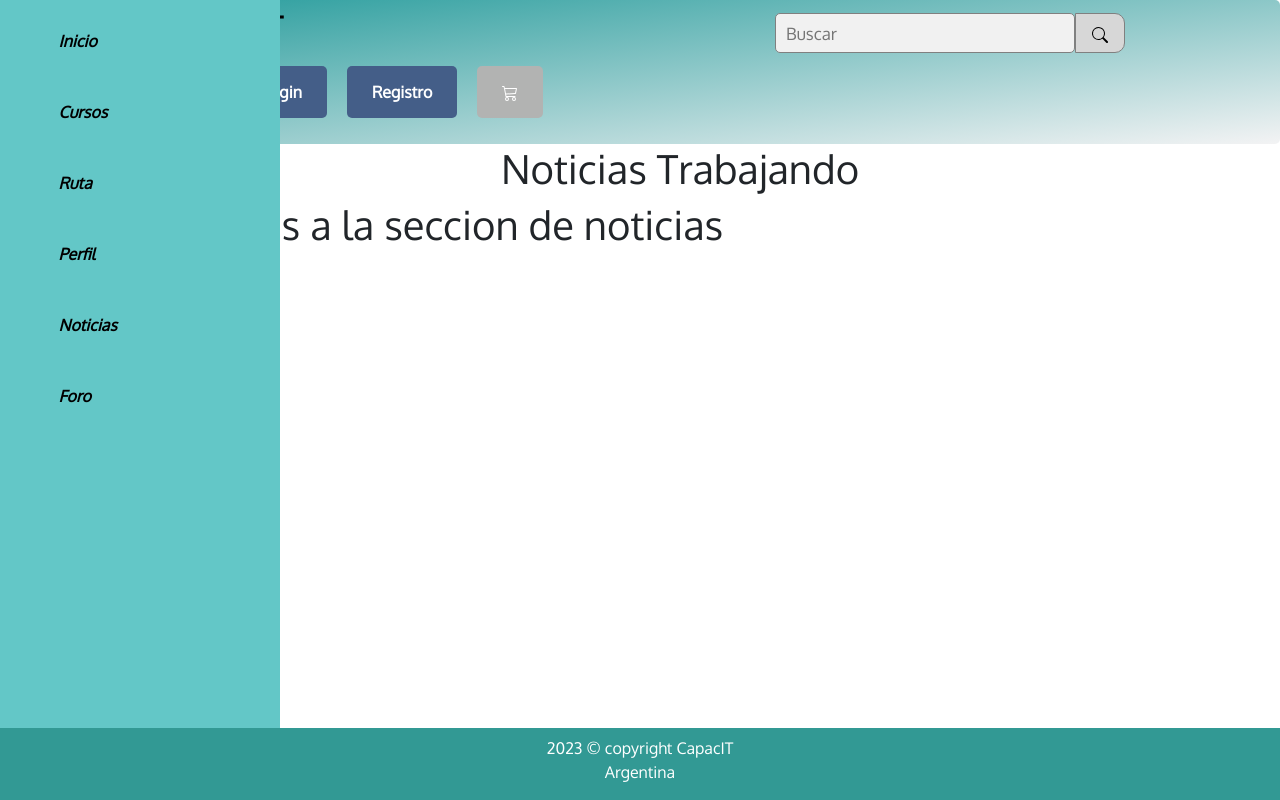
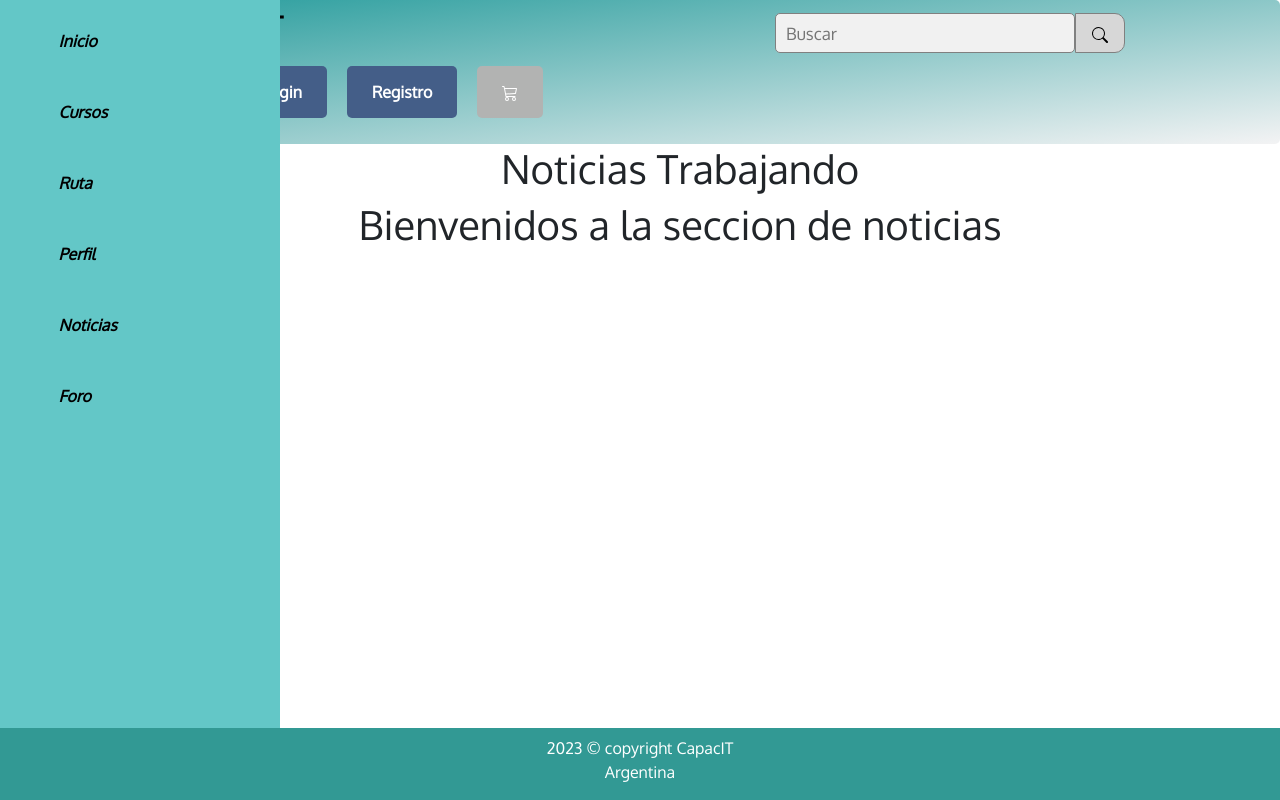
Before and after one commit to abrilramos12/Proyecto_Grupal-Ispc, an Angular app in the folder Front-end/CapacitApp/: page /news in a window 1280 px wide. Built offline with nearby package versions, Linux system fonts and the light colour scheme.

Commit message:
Modifico detalle en estilo de noticias

```diff
--- a/Front-end/CapacitApp/src/app/noticias/noticias.component.html
+++ b/Front-end/CapacitApp/src/app/noticias/noticias.component.html
@@ -1,2 +1,2 @@
 <h1 style="display: flex; justify-content: center;">Noticias Trabajando</h1>
-<h1>Bienvenidos a la seccion de noticias</h1>
+<h1 style="display: flex; justify-content: center;">Bienvenidos a la seccion de noticias</h1>
```
